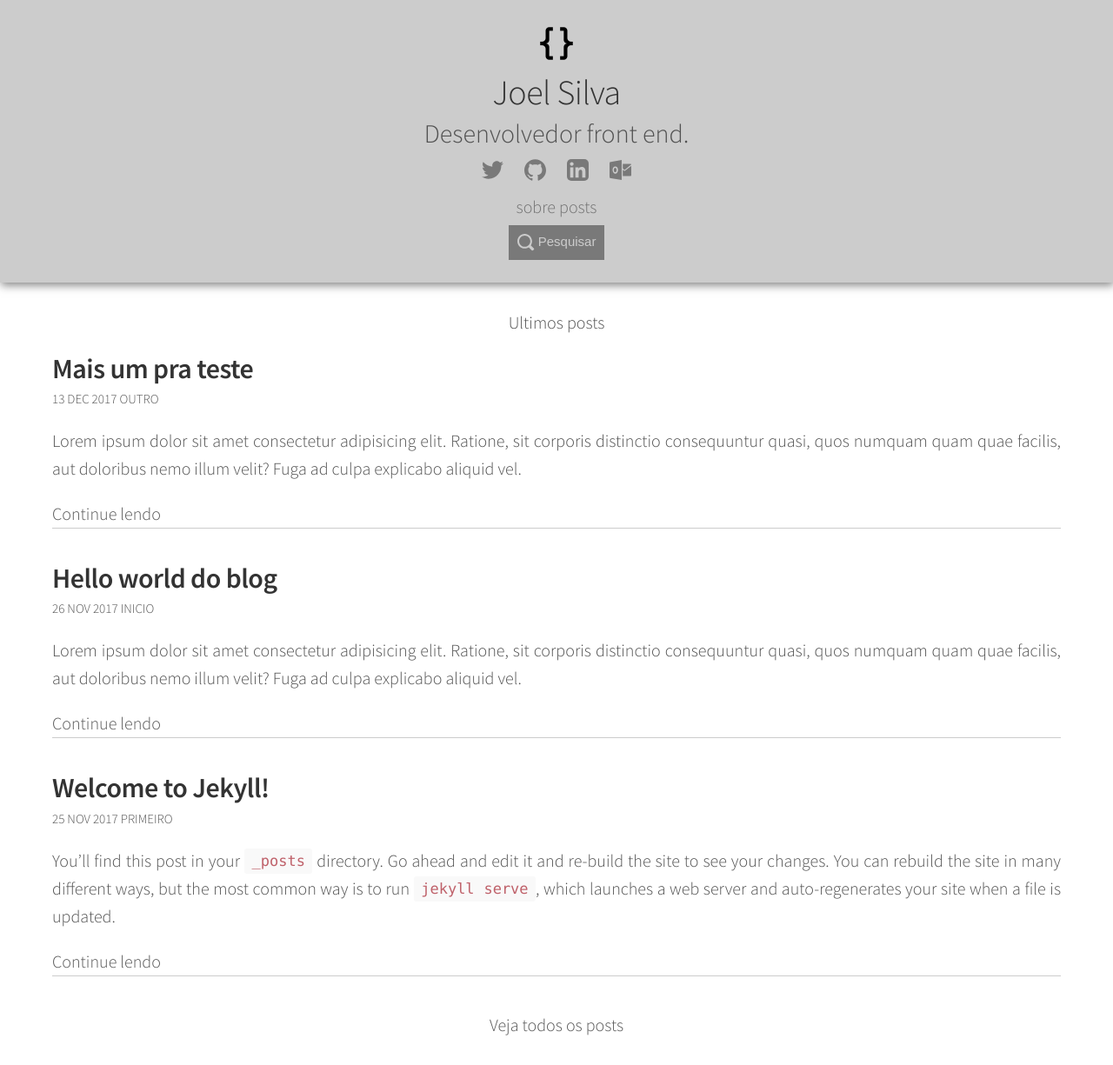
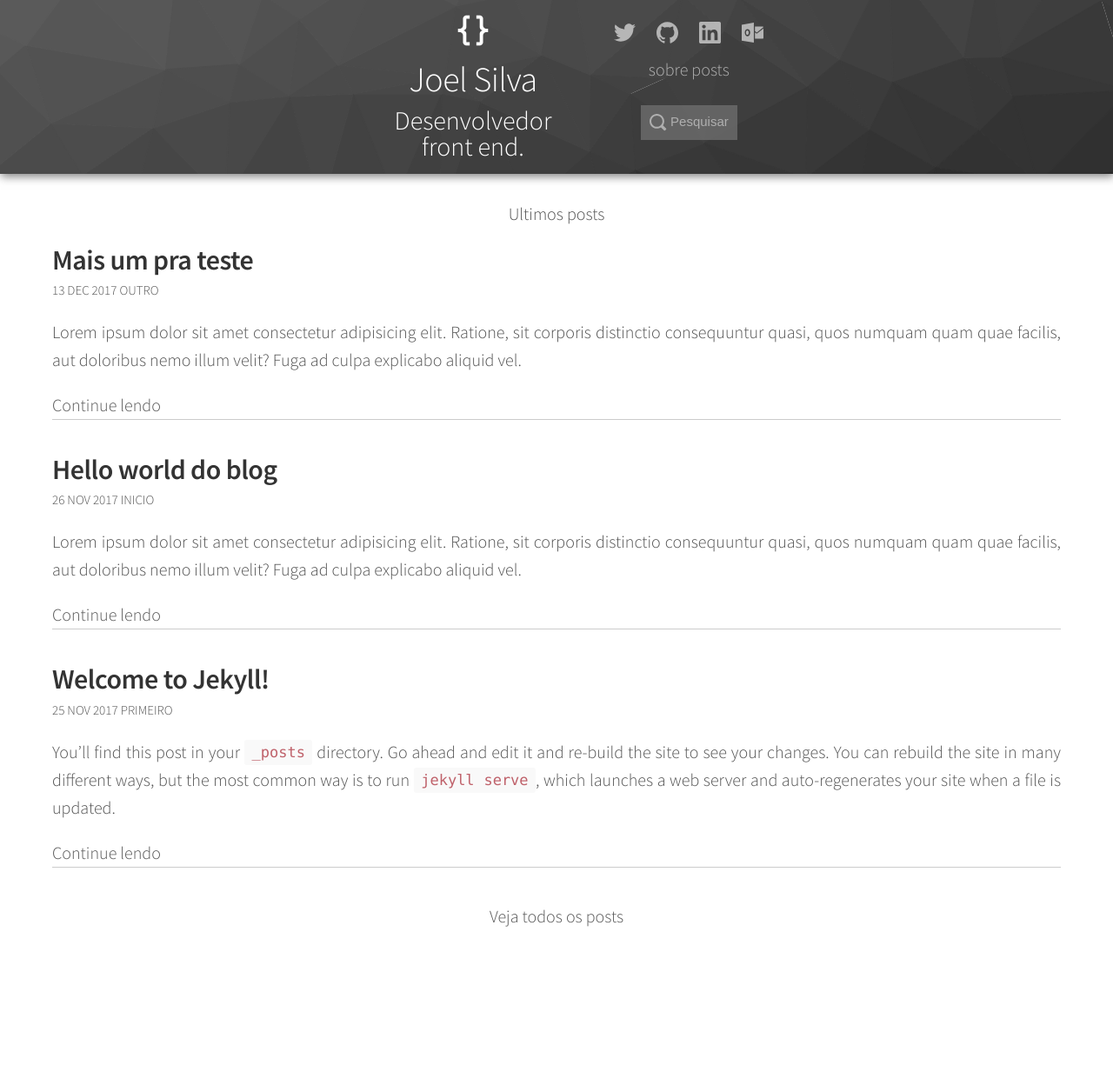
Before and after one commit to Jhoow13/joel-blog, a Jekyll site: the page built from index.md, in a window 1280 px wide and 1225 px high. Shown: the whole window at 87% size. Built offline with Jekyll 4.4.1, drawn with Linux system fonts in a browser that asks for light colours.

Commit message:
Refactor and new header bg image

```diff
--- a/_includes/header.html
+++ b/_includes/header.html
@@ -1,4 +1,5 @@
 <header class="masthead">
+  <section>
     <a href="{{ site.baseurl }}/">
       <img class="logo" src="../src/imgs/icons/logo.png" alt="Logo do site abre e fecha chaves">
     </a>
@@ -6,32 +7,42 @@
       {{site.title}}
     </h1>
     <p class="blog-initial-info">
-    Desenvolvedor front end.<br>
+      Desenvolvedor front end.
+      <br>
     </p>
+  </section>
   <nav class="masthead-nav">
     <ul class="social-icons">
       <li>
         <a href="{{site.twitter}}" target="_blank" rel="noopener noreferrer">
-          <img src="../src/imgs/icons/twitter.svg" alt="Icone com link twitter">
+          <svg aria-labelledby="simpleicons-twitter-icon" role="img" viewBox="0 0 24 24" xmlns="http://www.w3.org/2000/svg">
+            <title id="simpleicons-twitter-icon">Twitter icon</title><path d="M23.954 4.569c-.885.389-1.83.654-2.825.775 1.014-.611 1.794-1.574 2.163-2.723-.951.555-2.005.959-3.127 1.184-.896-.959-2.173-1.559-3.591-1.559-2.717 0-4.92 2.203-4.92 4.917 0 .39.045.765.127 1.124C7.691 8.094 4.066 6.13 1.64 3.161c-.427.722-.666 1.561-.666 2.475 0 1.71.87 3.213 2.188 4.096-.807-.026-1.566-.248-2.228-.616v.061c0 2.385 1.693 4.374 3.946 4.827-.413.111-.849.171-1.296.171-.314 0-.615-.03-.916-.086.631 1.953 2.445 3.377 4.604 3.417-1.68 1.319-3.809 2.105-6.102 2.105-.39 0-.779-.023-1.17-.067 2.189 1.394 4.768 2.209 7.557 2.209 9.054 0 13.999-7.496 13.999-13.986 0-.209 0-.42-.015-.63.961-.689 1.8-1.56 2.46-2.548l-.047-.02z"></path>
+          </svg>
         </a>
       </li>
       <li>
         <a href="{{site.github}}" target="_blank" rel="noopener noreferrer">
-          <img src="../src/imgs/icons/github.svg" alt="Icone com link github">
+            <svg aria-labelledby="simpleicons-github-icon" role="img" viewBox="0 0 24 24" xmlns="http://www.w3.org/2000/svg">
+              <title id="simpleicons-github-icon">GitHub icon</title><path d="M12 .297c-6.63 0-12 5.373-12 12 0 5.303 3.438 9.8 8.205 11.385.6.113.82-.258.82-.577 0-.285-.01-1.04-.015-2.04-3.338.724-4.042-1.61-4.042-1.61C4.422 18.07 3.633 17.7 3.633 17.7c-1.087-.744.084-.729.084-.729 1.205.084 1.838 1.236 1.838 1.236 1.07 1.835 2.809 1.305 3.495.998.108-.776.417-1.305.76-1.605-2.665-.3-5.466-1.332-5.466-5.93 0-1.31.465-2.38 1.235-3.22-.135-.303-.54-1.523.105-3.176 0 0 1.005-.322 3.3 1.23.96-.267 1.98-.399 3-.405 1.02.006 2.04.138 3 .405 2.28-1.552 3.285-1.23 3.285-1.23.645 1.653.24 2.873.12 3.176.765.84 1.23 1.91 1.23 3.22 0 4.61-2.805 5.625-5.475 5.92.42.36.81 1.096.81 2.22 0 1.606-.015 2.896-.015 3.286 0 .315.21.69.825.57C20.565 22.092 24 17.592 24 12.297c0-6.627-5.373-12-12-12"></path>
+            </svg>
         </a>
       </li>
       <li>
         <a href="{{site.linkedin}}" target="_blank" rel="noopener noreferrer">
-          <img src="../src/imgs/icons/linkedin.svg" alt="Icone com link linkedin">
+            <svg aria-labelledby="simpleicons-linkedin-icon" role="img" viewBox="0 0 24 24" xmlns="http://www.w3.org/2000/svg">
+              <title id="simpleicons-linkedin-icon">LinkedIn icon</title><path d="M20.447 20.452h-3.554v-5.569c0-1.328-.027-3.037-1.852-3.037-1.853 0-2.136 1.445-2.136 2.939v5.667H9.351V9h3.414v1.561h.046c.477-.9 1.637-1.85 3.37-1.85 3.601 0 4.267 2.37 4.267 5.455v6.286zM5.337 7.433c-1.144 0-2.063-.926-2.063-2.065 0-1.138.92-2.063 2.063-2.063 1.14 0 2.064.925 2.064 2.063 0 1.139-.925 2.065-2.064 2.065zm1.782 13.019H3.555V9h3.564v11.452zM22.225 0H1.771C.792 0 0 .774 0 1.729v20.542C0 23.227.792 24 1.771 24h20.451C23.2 24 24 23.227 24 22.271V1.729C24 .774 23.2 0 22.222 0h.003z"></path>
+            </svg>
         </a>
       </li>
       <li>
         <a href="mailto:{{site.email}}" target="_blank" rel="noopener noreferrer">
-          <img src="../src/imgs/icons/outlook.svg" alt="Icone com link outlook">
+            <svg aria-labelledby="simpleicons-microsoftoutlook-icon" role="img" viewBox="0 0 24 24" xmlns="http://www.w3.org/2000/svg">
+              <title id="simpleicons-microsoftoutlook-icon">Microsoft Outlook icon</title><path d="M24 7.387v10.478c0 .23-.08.424-.238.576-.158.154-.352.23-.58.23h-8.547v-6.959l1.6 1.229c.102.085.229.126.379.126.148 0 .277-.041.389-.127L24 7.387zm-9.365-2.021h8.547c.211 0 .393.063.543.192.15.128.234.3.248.51l-7.369 5.876-1.969-1.549V5.366zM13.404.864v22.271L0 20.819V3.244L13.406.864h-.002zm-4.049 11.18c-.02-1.133-.313-2.072-.879-2.814-.555-.74-1.275-1.131-2.131-1.164-.824.033-1.529.423-2.1 1.164-.57.742-.855 1.682-.87 2.814.015 1.117.315 2.047.885 2.791.571.74 1.274 1.133 2.101 1.176.855-.035 1.574-.424 2.145-1.17.57-.748.87-1.68.885-2.797h-.036zm-3.12-2.482c.431.02.794.256 1.083.717.285.461.435 1.045.435 1.752 0 .721-.149 1.307-.435 1.771-.301.464-.66.704-1.096.704s-.795-.226-1.095-.69-.435-1.05-.435-1.754c0-.705.135-1.291.435-1.74.284-.45.646-.69 1.081-.721l.027-.039z"></path>
+            </svg>
         </a>
       </li>
     </ul>
-    <ul>
+    <ul class="pages">
       {% for page in site.pages %} {% if page.nav %}
       <li>
         <a href="{{ page.url | prepend: site.baseurl }}">{{page.title}}</a>
--- a/_sass/_layout.scss
+++ b/_sass/_layout.scss
@@ -6,11 +6,14 @@
 
 .masthead {
   width: 100%;
-  height: 325px;
-  background-color: #ccc;
+  height: 200px;
+  background:url('../src/imgs/trianglify.png');
   box-shadow: 1px 3px 10px rgba(0, 0, 0, .5);
   text-align: center;
-  padding: 25px 0;
+  padding: 10px 0;
+  display: flex;
+  justify-content: center;
+  color: #fff;
 
   img.logo{
     margin: 0 auto;
@@ -22,7 +25,7 @@
 
   &-title {
     font-weight: 300;
-    color: #333;
+    color: inherit;
   }
 
   p.blog-initial-info{
@@ -33,41 +36,40 @@
   }
 
   .masthead-nav {
-    a {
-      color: rgba(51,51,51,.6);
+    ul li{
+      display: inline-block;
+      a,img{
+        color:#fff;
+        opacity: .6;
+        transition: opacity .2s ease;
+        &:hover,
+        &:focus {
+          opacity: 1;
+        }
+      }
+    }
+
+    ul.pages li a{
       font-weight: 300;
       text-transform: lowercase;
-      transition: all .2s ease;
-      &:hover,
-      &:focus {
-        color: rgb(51,51,51);
-      }
       + a {
         margin-left: .25rem;
       }
     }
 
-    ul{
+    ul.social-icons{
       margin: 0;
-      &.social-icons li a img{
+      li a svg{
+        fill: #fff;
+        height: 25px;
         width: 25px;
-          color:#000;
         margin: 15px 10px 0;
-          opacity: .4;
-          transition: opacity ease .3s;
-          &:hover{
-            opacity: 1;
-          }
-      }
-      li{
-        display: inline-block;
       }
     }
   }
-
   .button-search{
-      background-color: #000;
-      opacity: .4;
+    background-color: #6d6d6d;
+    opacity: .8;
     border: none;
     color: #fff;
     padding: 10px;
@@ -91,7 +93,8 @@
 
 .smaller{
   position: fixed;
-  background-color: #ccc;
+  background-color: #424242;
+  opacity: .9;
   top: -100px;
   padding: 25px 0;
   box-shadow: 1px 3px 10px rgba(0, 0, 0, .5);
@@ -106,23 +109,15 @@
   }
   span{
     font-weight: 300;
-    color: #333;
+    color: #fff;
     font-size: 35px;
   }
   .button-search{
-    background-color: #000;
-    opacity: .4;
+    background-color: #1b1b1b;
     border: none;
     padding: 10px;
     color: #fff;
     cursor: pointer;
-    transition: opacity ease .3s;
-    &:hover{
-      opacity: 1;
-    }
-  span{
-    color: #ccc;
-  }
     img{
       width: 30px;
     }
```
Also changed, not shown: other parts of _includes/header.html (+1 -1 lines), src/imgs/icons/logo.png, src/imgs/trianglify.png (added). Lines whose indentation alone changed are shown as unchanged.
